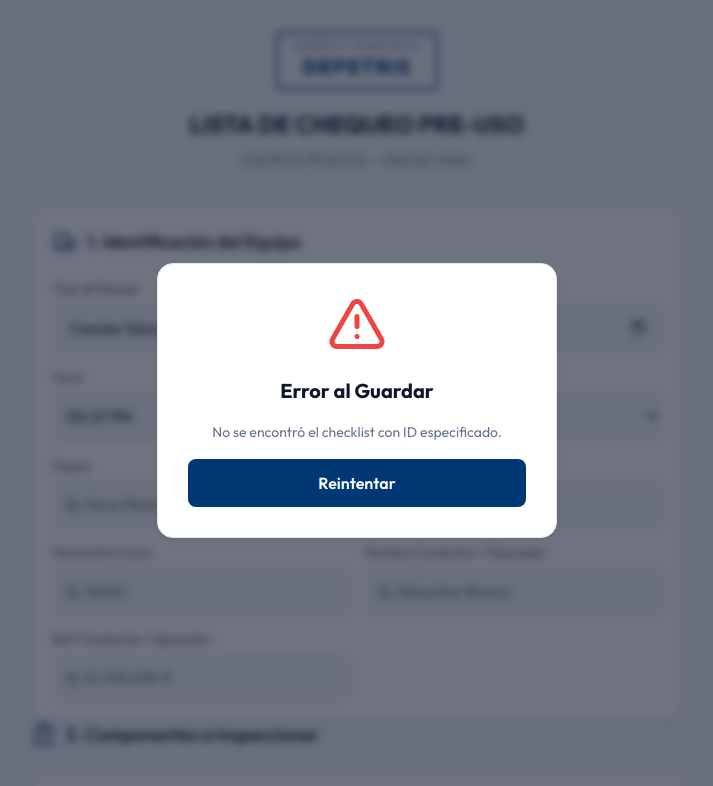
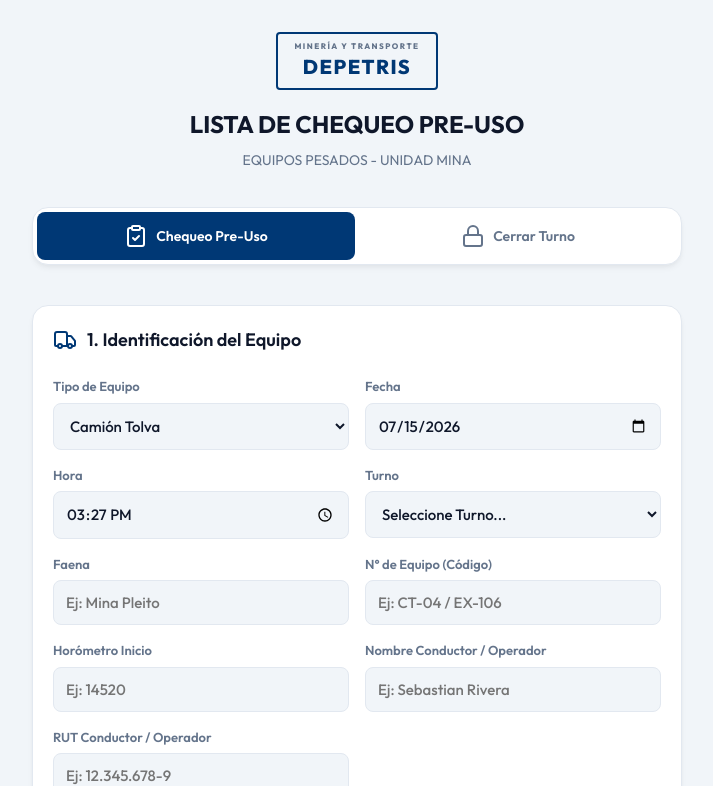
Before and after one commit to reportsemdepetris-design/app, a plain HTML site: page index.html in a window 1280 px wide. Shown: the top 786 px of the page, without its empty margins (283-996 px from the left). Drawn offline with nearby package versions, Linux system fonts and the light colour scheme; no server answers.

Commit message:
Update index.html

```diff
--- a/index.html
+++ b/index.html
@@ -1267,8 +1267,9 @@
                 }
             });
 
-            // --- DETECTAR MODO SUPERVISOR POR URL (Inyectado por Servidor Google) ---
-            const checklistId = "<?= checklistId ?>";
+            // --- DETECTAR MODO SUPERVISOR POR URL (Para hosting estático en GitHub Pages) ---
+            const urlParams = new URLSearchParams(window.location.search);
+            const checklistId = urlParams.get("id");
 
             if (checklistId && checklistId !== "" && checklistId !== "undefined" && checklistId !== "null") {
                 isSupervisorMode = true;
```
